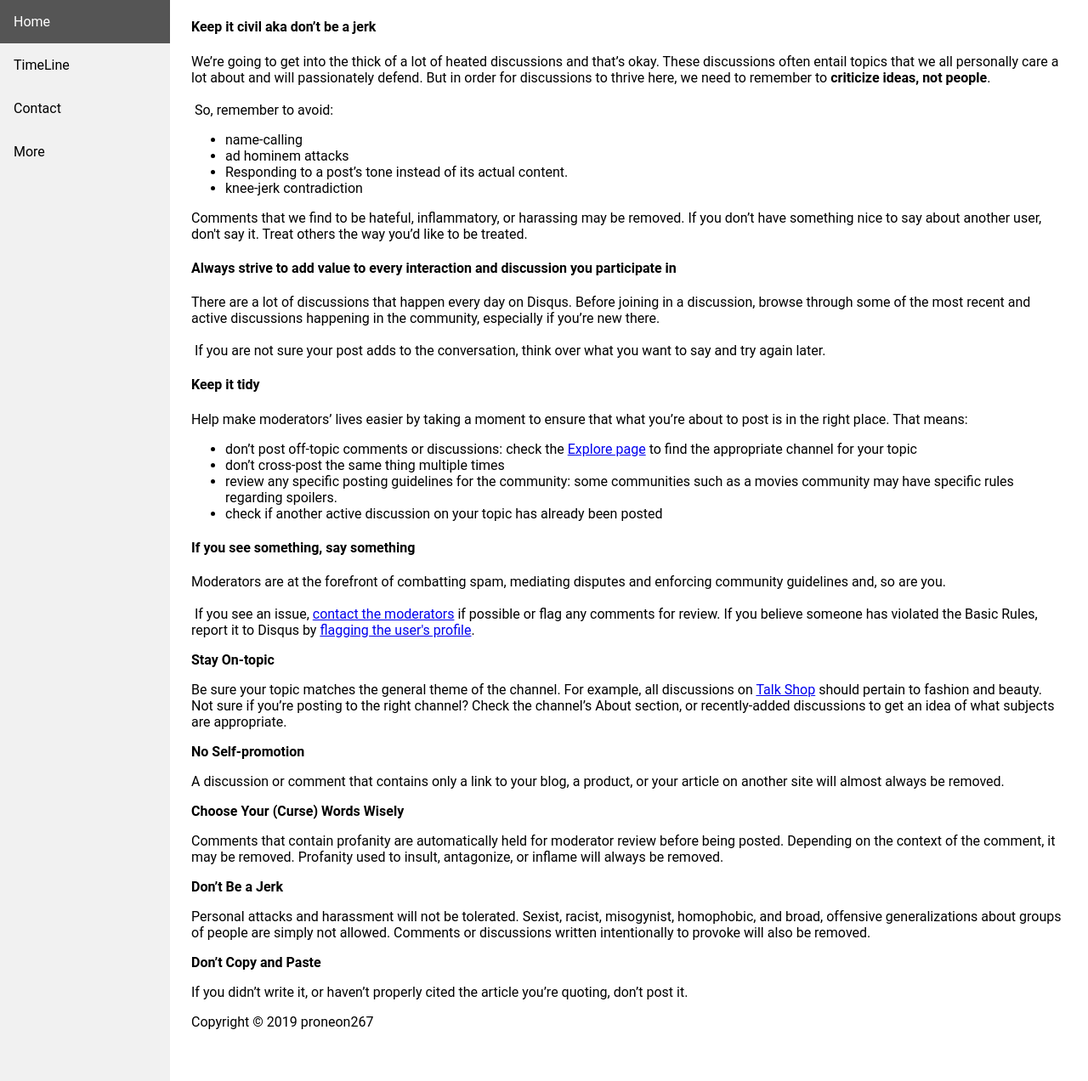
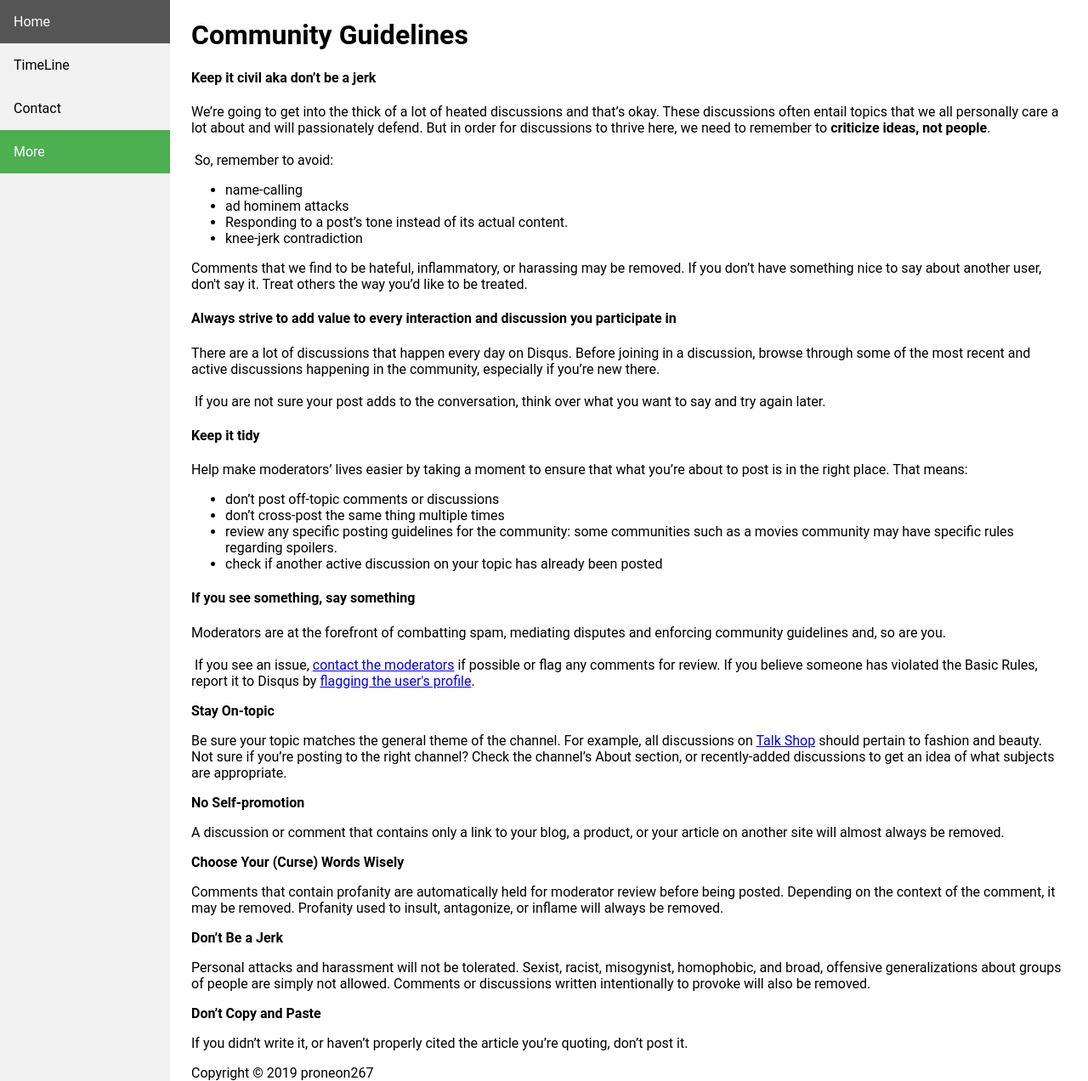
Before and after one commit to proneon267/proneon267.github.io, a Jekyll site: the page built from more/guidelines.html, in a window 1280 px wide and 1272 px high. Shown: the whole window at 85% size. Built offline with Jekyll 4.4.1, drawn with Linux system fonts in a browser that asks for light colours.

Commit message:
Update guidelines.html

```diff
--- a/more/guidelines.html
+++ b/more/guidelines.html
@@ -1,6 +1,9 @@
 ---
 layout: default
+morestatus: active
+title: Community Guidelines
 ---
+<h1> {{ page.title }} </h1>
 <h4>Keep it civil aka don’t be a jerk</h4>
 <p>We’re going to get into the thick of a lot of heated discussions and that’s okay. These discussions often entail topics that we all personally care a lot about and will passionately defend. But in order for discussions to thrive here, we need to remember to <b>criticize ideas, not people</b>. <br>&nbsp;<br>&nbsp;So, remember to avoid:</p>
 <ul>
@@ -15,7 +18,7 @@ layout: default
 <h4>Keep it tidy</h4>
 <p>Help make moderators’ lives easier by taking a moment to ensure that what you’re about to post is in the right place. That means:</p>
 <ul>
-<li>don’t post off-topic comments or discussions: check the <a href="https://disqus.com/home/explore/" rel="nofollow noopener noreferrer" target="_blank">Explore page</a> to find the appropriate channel for your topic</li>
+<li>don’t post off-topic comments or discussions</li>
 <li>don’t cross-post the same thing multiple times</li>
 <li>review any specific posting guidelines for the community: some communities such as a movies community may have specific rules regarding spoilers.</li>
 <li>check if another active discussion on your topic has already been posted</li>
```
